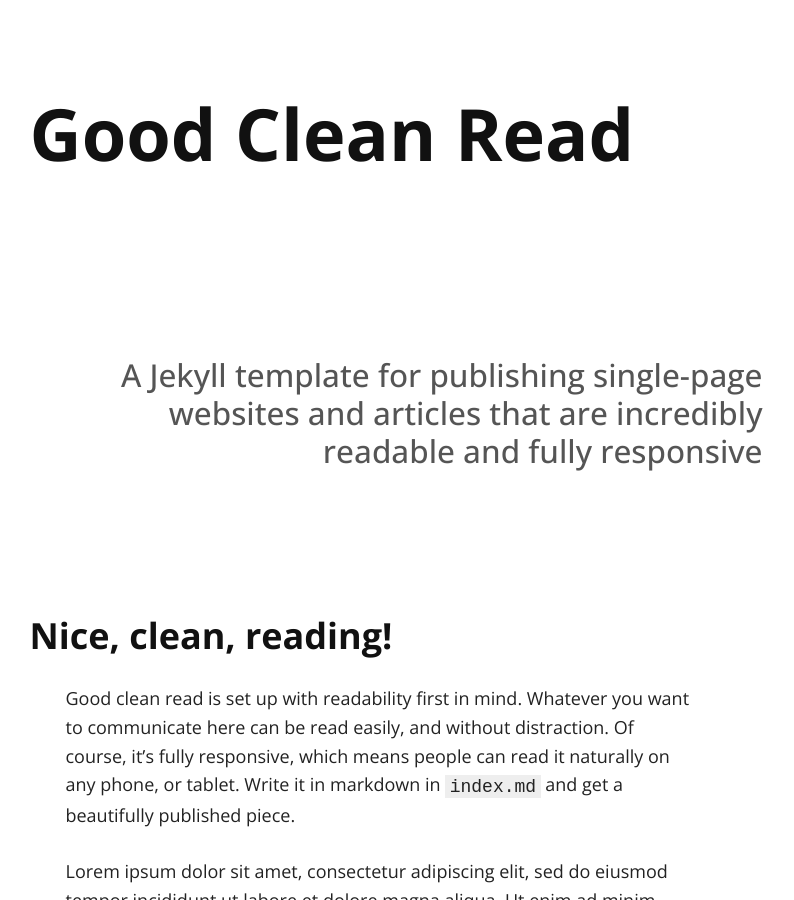
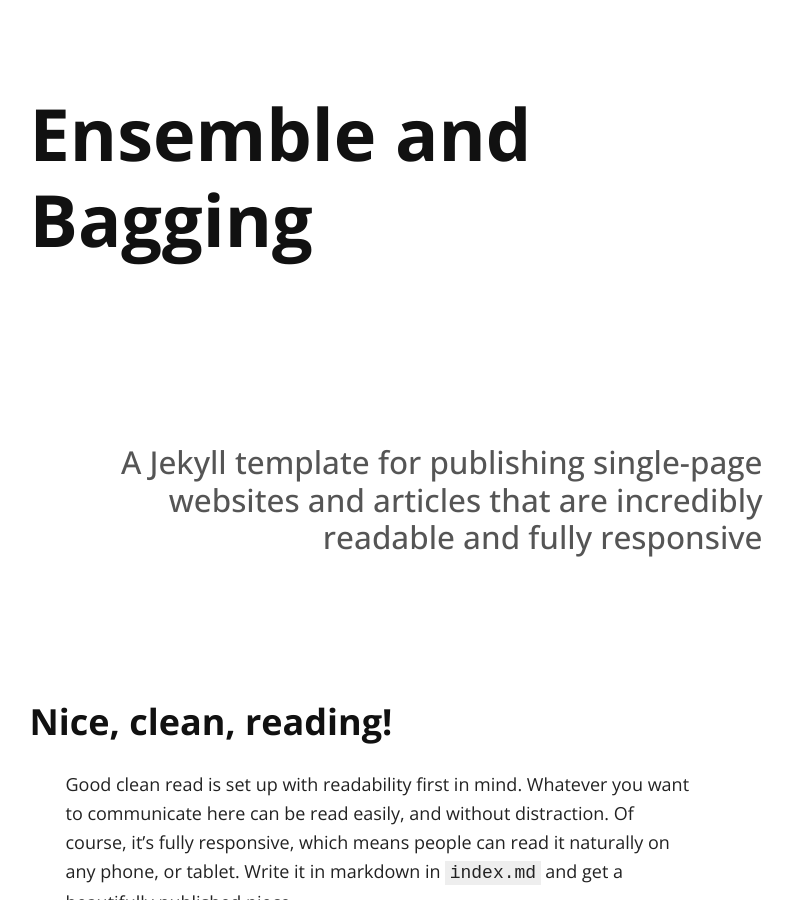
Before and after one commit to seokchaeyoon/seokchaeyoon.github.io, a Jekyll site: the page built from index.md, in a window 1280 px wide and 900 px high. Shown: the whole window, without its empty margins (262-1056 px from the left). Built offline with Jekyll 4.4.1, drawn with Linux system fonts in a browser that asks for light colours; nearby versions of some CDN libraries; our own code applies the rules of GitHub Pages for plain Markdown files; part of the change alters nothing that is shown.

Commit message:
Update _config.yml

```diff
--- a/_config.yml
+++ b/_config.yml
@@ -1,7 +1,7 @@
 # Site settings
-title: Good Clean Read
-tag_text: Good Clean Read
-description: A responsive template for publishing single-page websites, articles that are easy on the eyes
+title: Ensemble and Bagging
+tag_text: Ensemble and Bagging
+description: Understanding about Bagging in Ensemble Learning
 url: "http://127.0.0.1:4000"
 baseurl: ""
 
```
